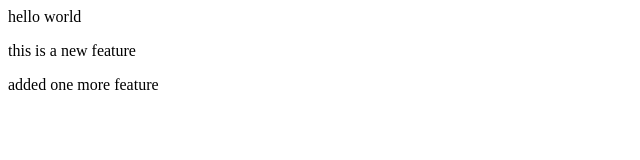
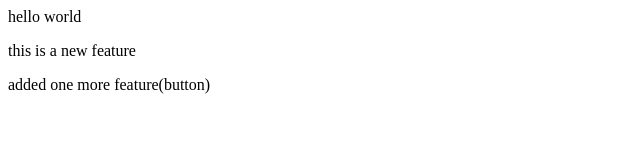
Before and after one commit to anu12anu12aa/apnacollege, a plain HTML site: page index.html in a window 1280 px wide. Shown: the full height of the page, 0-640 px from the left. Drawn offline with Linux system fonts and the light colour scheme.

```diff
--- a/index.html
+++ b/index.html
@@ -1,3 +1,3 @@
 <p>hello world</p>
 <p>this is a new feature</p>
-<p>added one more feature</p>
+<p>added one more feature(button)</p>
```
